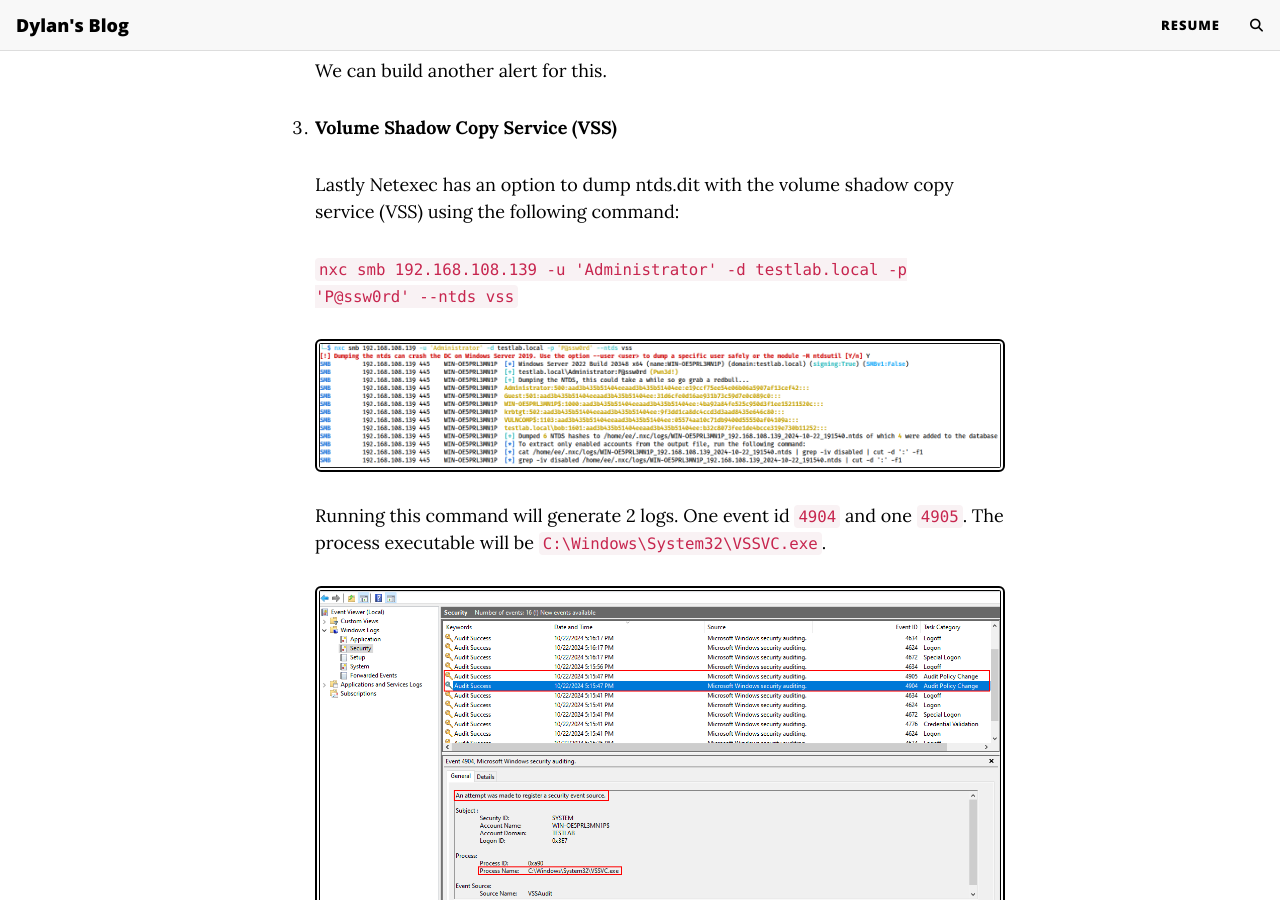
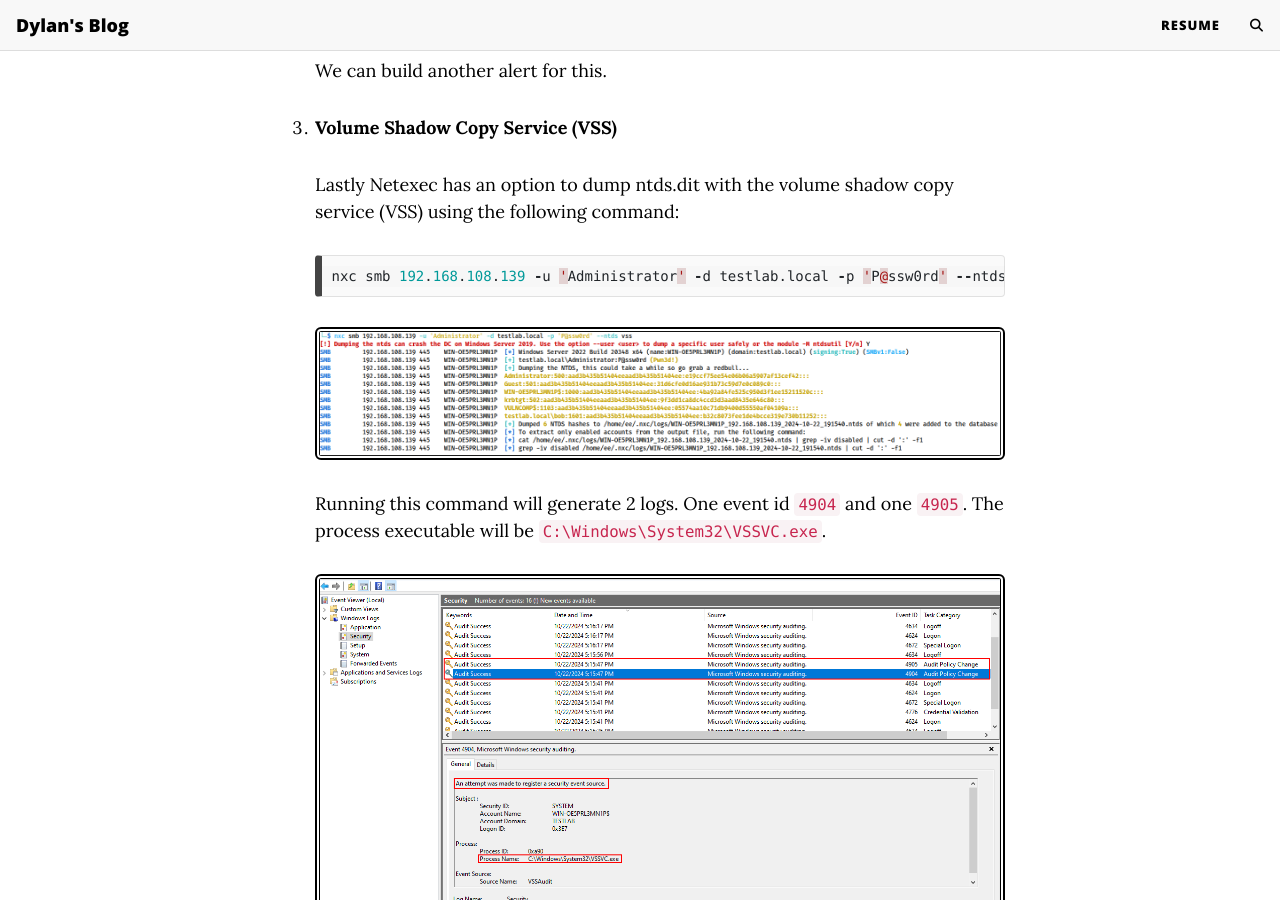
Before and after one commit to DylanDavis1/dylandavis1.github.io, a Jekyll site: the page built from _posts/2025-07-04-active-directory-detections-Part-1.md, in a window 1280 px wide and 900 px high, scrolled down 18469 px. Built offline with Jekyll 4.4.1, drawn with Linux system fonts in a browser that asks for light colours; comment, search, counter and statistics services are not loaded; some of the changed text lies outside the part shown.

Commit message:
Update 2025-07-04-active-directory-detections-Part-1.md

````diff
--- a/_posts/2025-07-04-active-directory-detections-Part-1.md
+++ b/_posts/2025-07-04-active-directory-detections-Part-1.md
@@ -508,7 +508,9 @@ There are 3 methods of performing a dcsync with netexec. 1. Using drsuapi to syn
 
     Lastly Netexec has an option to dump ntds.dit with the volume shadow copy service (VSS) using the following command:
 
-    `nxc smb 192.168.108.139 -u 'Administrator' -d testlab.local -p 'P@ssw0rd' --ntds vss`
+    ```c
+   nxc smb 192.168.108.139 -u 'Administrator' -d testlab.local -p 'P@ssw0rd' --ntds vss`
+    ```
 
     ![image 19](https://dylandavis1.github.io/assets/img/AD_Attack_Detections_pt/image%2018.png)
 
@@ -605,8 +607,10 @@ There are 3 methods of performing a dcsync with netexec. 1. Using drsuapi to syn
 
 ## Detecting Pass-The-Hash
 
-We dumped LSASS with Mimikatz using `sekurlsa::logonPasswords full`
-
+We dumped LSASS with Mimikatz using
+```c
+sekurlsa::logonPasswords full`
+```
 - Got the hash of the DC: `217e50203a5aba59cefa863c724bf61b`
 
     ![image 23](https://dylandavis1.github.io/assets/img/AD_Attack_Detections_pt/image%2022.png)
````
